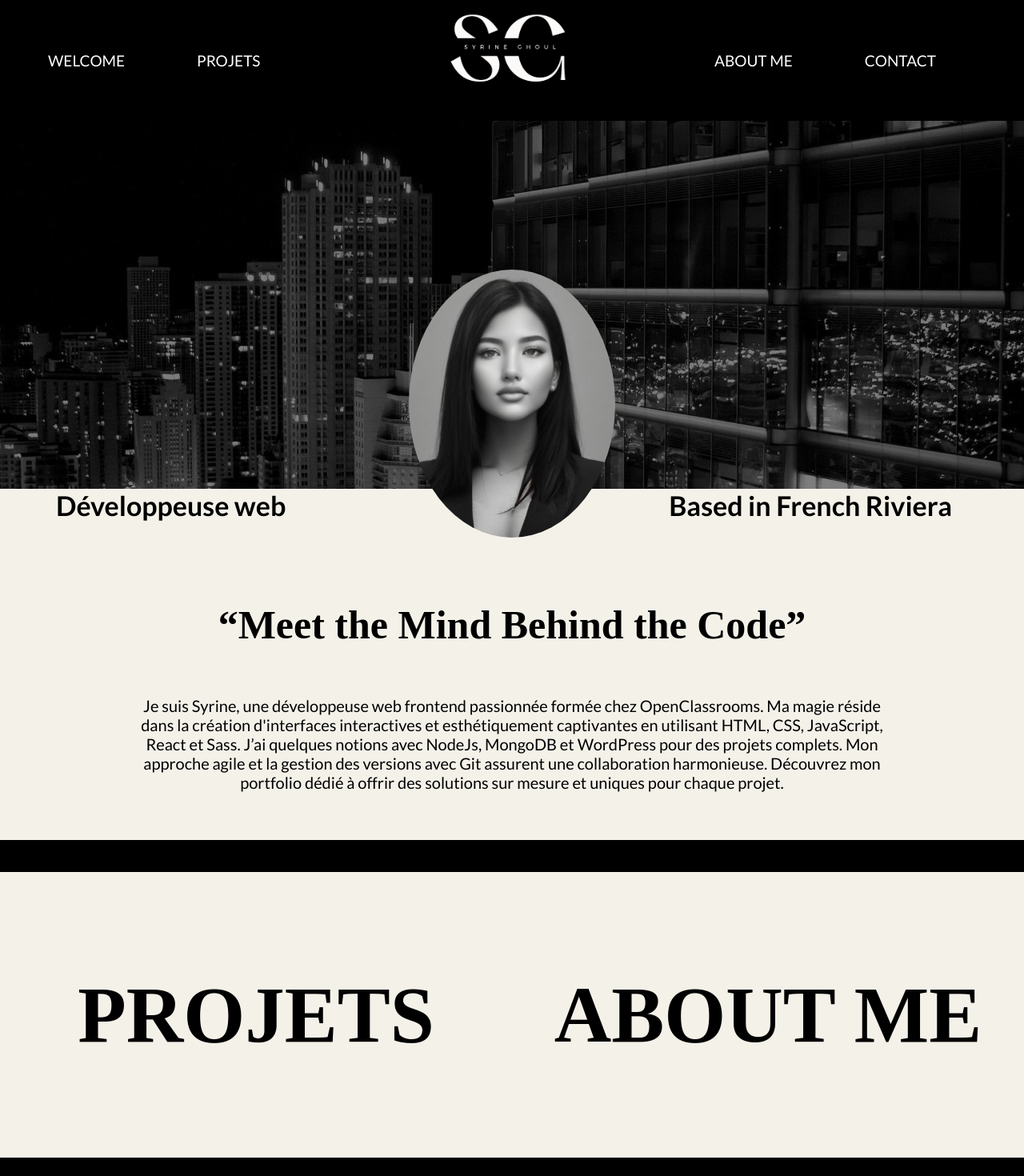
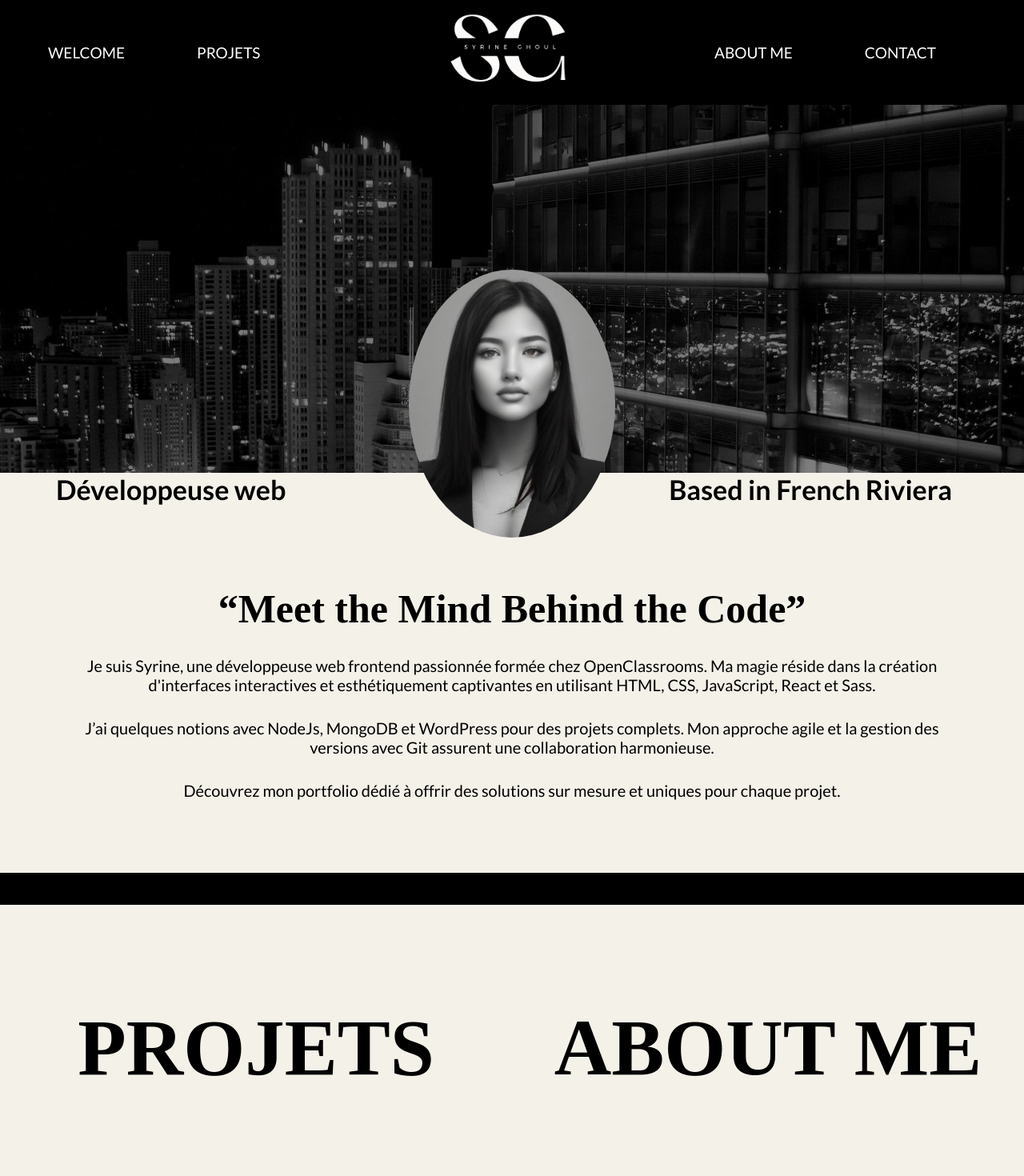
Before and after one commit to SyrineGhl/Portfolio, a React (Create React App) app: page / in a window 1280 px wide. Shown: the top 1470 px of the page at 80% size. Built offline with nearby package versions, Linux system fonts and the light colour scheme.

Commit message:
add css footer

```diff
--- a/src/components/about.jsx
+++ b/src/components/about.jsx
@@ -9,8 +9,8 @@ const About = () => {
       <p>
         Je suis Syrine, une développeuse web frontend passionnée formée chez OpenClassrooms. Ma magie réside dans la
         création d'interfaces interactives et esthétiquement captivantes en utilisant HTML, CSS, JavaScript, React et
-        Sass. J’ai quelques notions avec NodeJs, MongoDB et WordPress pour des projets complets. Mon approche agile et
-        la gestion des versions avec Git assurent une collaboration harmonieuse. Découvrez mon portfolio dédié à offrir
+        Sass. </p><p>J’ai quelques notions avec NodeJs, MongoDB et WordPress pour des projets complets. Mon approche agile et
+        la gestion des versions avec Git assurent une collaboration harmonieuse.</p> <p> Découvrez mon portfolio dédié à offrir
         des solutions sur mesure et uniques pour chaque projet.
       </p>
     </section>
--- a/src/components/tools.jsx
+++ b/src/components/tools.jsx
@@ -1,4 +1,4 @@
-import React, { useState } from "react";
+import React, { useState, useEffect } from "react";
 import photo1 from "../assets/images/logoGithub.png";
 import photo2 from "../assets/images/logoFigma.png";
 import photo3 from "../assets/images/logoTrello.png";
@@ -7,8 +7,8 @@ import photo5 from "../assets/icon/sassIcon.png";
 import photo6 from "../assets/icon/reactIcon.png";
 import photo7 from "../assets/icon/jsIcon.png";
 import photo8 from "../assets/icon/cssIcon.png";
-import arrowLeft from "../assets/icon/gauche.png";
-import arrowIcon from "../assets/icon/droite.png";
+// import arrowLeft from "../assets/icon/gauche.png";
+// import arrowIcon from "../assets/icon/droite.png";
 
 const Outils = () => {
   const [slideIndex, setSlideIndex] = useState(0);
@@ -28,6 +28,14 @@ const Outils = () => {
     const newIndex = (slideIndex + increment + slides.length) % slides.length;
     setSlideIndex(newIndex);
   };
+  useEffect(() => {
+    const interval = setInterval(() => {
+      handleSlideChange(1); // Changer vers le slide suivant
+    }, 1000); // Définir l'intervalle de 3000 ms (3 secondes)
+
+    // Nettoyer l'intervalle lorsque le composant est démonté
+    return () => clearInterval(interval);
+  }, [slideIndex]);
 
   return (
     <section className="outils-section">
@@ -42,7 +50,7 @@ const Outils = () => {
           />
         ))}
       </div>
-      <div className="arrow-container">
+      {/* <div className="arrow-container">
         <img
           src={arrowLeft}
           alt="Left Arrow Icon"
@@ -55,7 +63,7 @@ const Outils = () => {
           className="arrow-icon-tools right-arrow"
           onClick={() => handleSlideChange(1)}
         />
-      </div>
+      </div> */}
     </section>
   );
 };
--- a/src/styles/components/_aboutMe.scss
+++ b/src/styles/components/_aboutMe.scss
@@ -1,6 +1,6 @@
 .about-section {
     background-color: #F4F1E9;
-
+height: 500px;
     text-align: center;
     position: relative;
   }
@@ -14,12 +14,15 @@
 
     }
     p {
-     font-size: 20px;
-     text-align: center;
-     padding: 60px;
-     margin-left: 100px;
-     margin-right:100px;
-     font-family: "Lato", sans-serif;
+      font-size: 20px;
+      text-align: center;
+
+      margin-left: 100px;
+      margin-right: 100px;
+      font-family: "Lato",sans-serif;
+
+      margin-bottom: 30px;
+      margin-top: 30px;
 
    }
 
--- a/src/styles/components/_contact.scss
+++ b/src/styles/components/_contact.scss
@@ -28,11 +28,10 @@
 
 .form-container {
   background-color: transparent;
-  border: 1px solid white;
   padding: 10px;
   max-width: 400px;
   margin: 99px auto 31px;
-    margin-bottom: 67px;
+  margin-bottom: 67px;
 }
 
 .form-group {
--- a/src/styles/components/_header.scss
+++ b/src/styles/components/_header.scss
@@ -15,7 +15,7 @@
 
   .logo {
     max-width: 150px;
-    margin-bottom: 30px;
+    margin-bottom: 10px;
   }
 
 
```
Also changed, not shown: src/styles/pages/_contact.scss (+4 -3 lines), src/styles/index.min.css, 1 other file (tests, documents, lock files or other folders).
